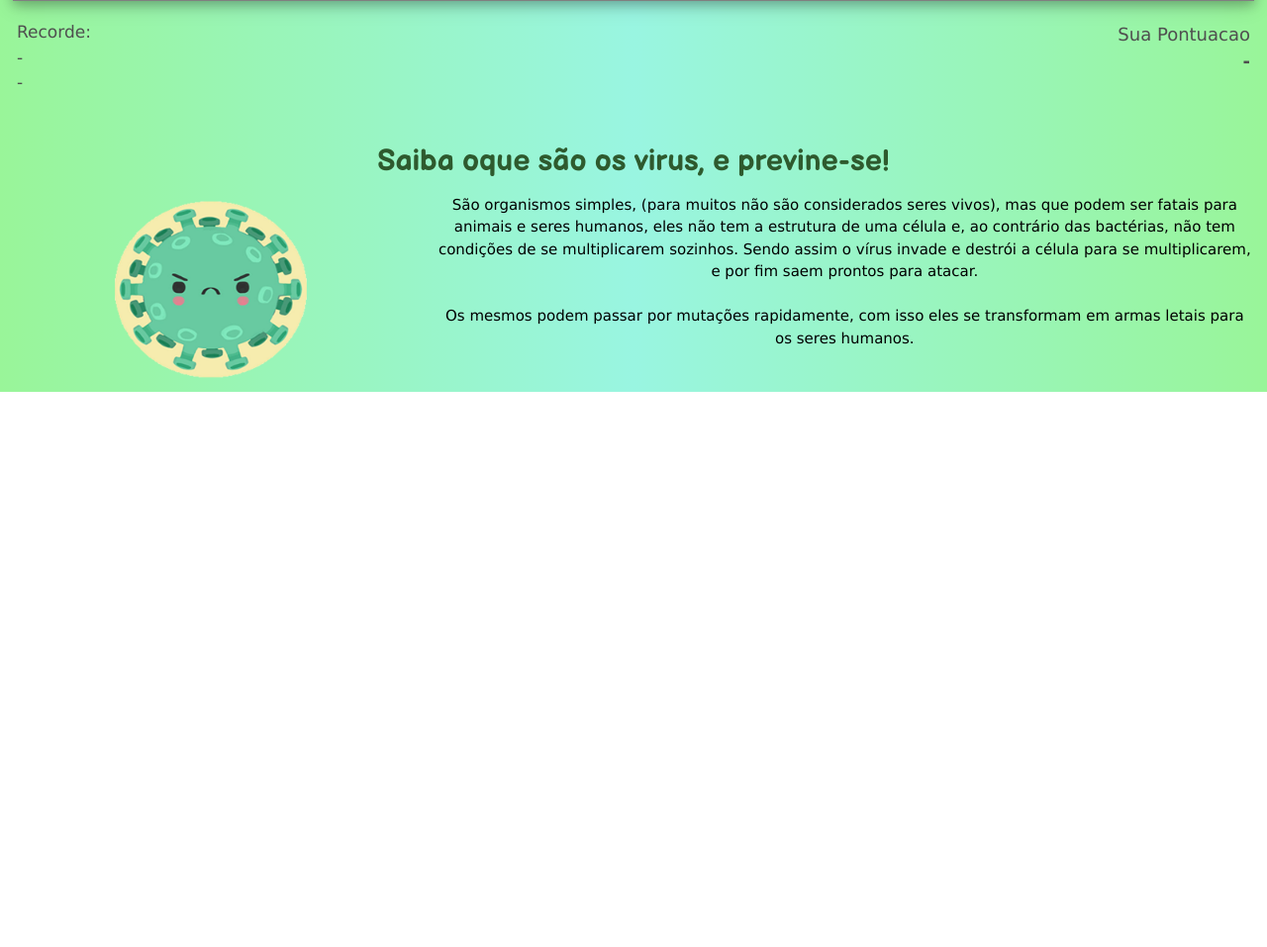
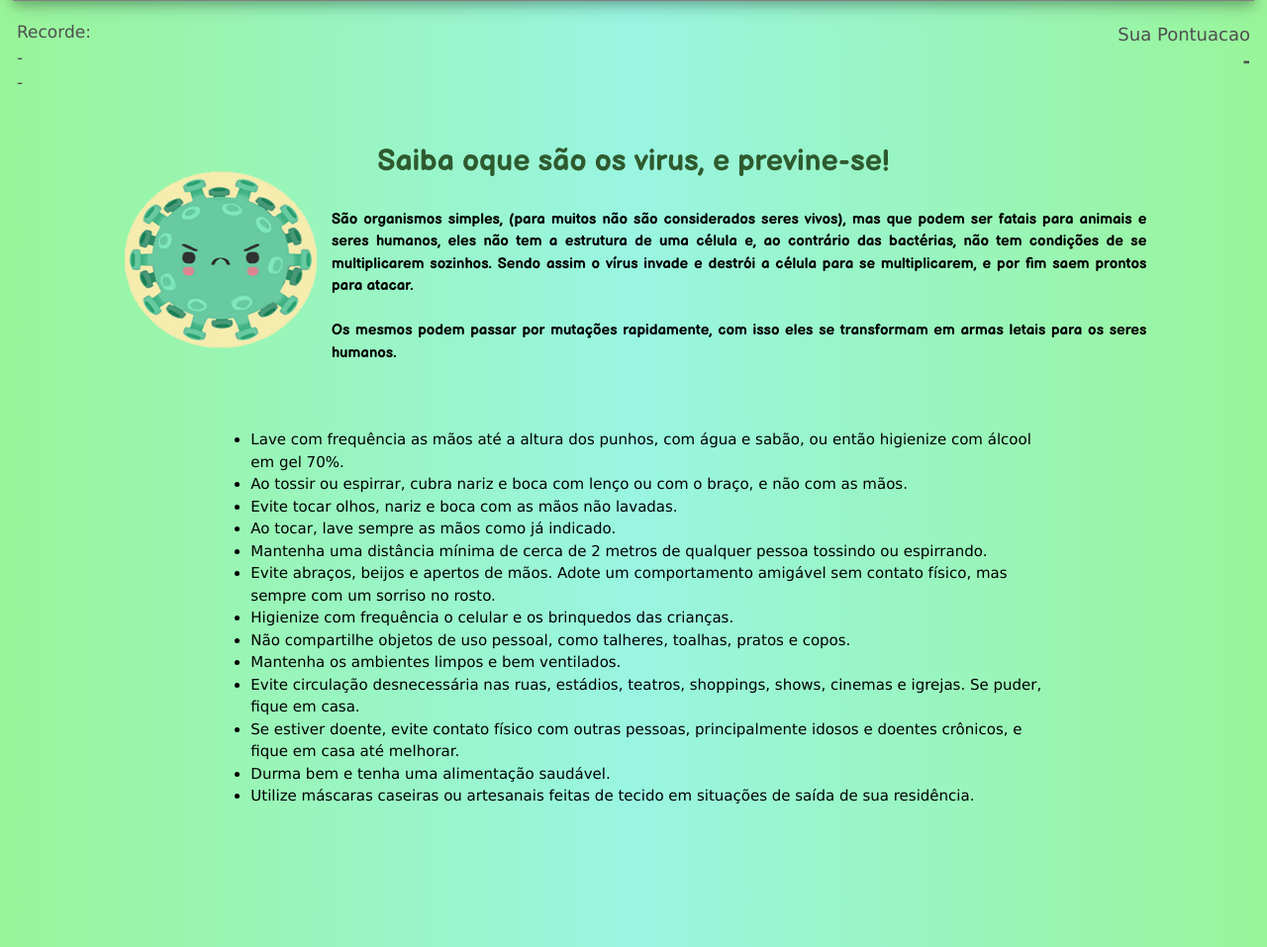
Before and after one commit to YanBasilio/fujadovirus, a PHP site: page / in a window 1280 px wide. Shown: the part 664-1621 px from the top of the page at 99% size. Before the commit the page ends 1060 px from the top, so only its background shows below. Run offline with PHP 8.4, Linux system fonts and the light colour scheme; some libraries are stand-ins or nearby versions.

Commit message:
finalizacao por servico php

```diff
--- a/config.php
+++ b/app.php
@@ -21,7 +21,7 @@ if(isset($_GET['get'])){
             break;
     }
 }elseif(isset($_GET['set'])){
-    switch ($_GET´['set']) {
+    switch ($_GET['set']) {
         case 'recorde':
             $nivel = $_POST['nivel'];
 
@@ -30,7 +30,7 @@ if(isset($_GET['get'])){
 
             if($_POST['recorde'] > $recorde_atual){
                 $recordes->$nivel->recorde = $_POST['recorde'];
-                $recordes->$nivel->nome = $_POST['autor'];
+                $recordes->$nivel->nome = $_POST['nome'];
             }
 
             if(file_put_contents('recordes', convert_uuencode(json_encode($recordes)))){
--- a/content/css/style.css
+++ b/content/css/style.css
@@ -8,8 +8,8 @@ body{
 }
 
 .div-adsense{
-    position: fixed;
-    bottom: 0px;
+    /* position: fixed;
+    bottom: 0px;  */
     max-height: 120px;
     width: 100%;
 }
@@ -140,3 +140,15 @@ body{
     font-weight: 600;
     color: #2e5a2e;
 }
+
+#texto1{
+    text-align: justify;
+    font-family: 'Balsamiq Sans', cursive;
+    padding:15px;
+}
+
+#img-texto1{
+    position: relative;
+    width: 200px;
+    top: -30px;
+}
--- a/index.php
+++ b/index.php
@@ -60,15 +60,36 @@
 
         <div class="w3-row w3-center">
             <h4 class="subtitulo w3-center">Saiba oque são os virus, e previne-se!</h4>
-            <div class="w3-col w3-container m4">
-                <img src="content/img/coroninha.png" style="width:200px;"/>
+            <div class="w3-col m1">&nbsp;</div>
+            <div class="w3-col w3-container m2">
+                <img id="img-texto1"src="content/img/coroninha.png" style="width:200px;"/>
             </div>
-            <div class="w3-col w3-container m8">
+            <div id="texto1" class="w3-col w3-container m8">
                 São organismos simples, (para muitos não são considerados seres vivos), mas que podem ser fatais para animais e
                 seres humanos, eles não tem a estrutura de uma célula e, ao contrário das bactérias, não tem condições de se multiplicarem sozinhos.
                 Sendo assim o vírus invade e destrói a célula para se multiplicarem, e por fim saem prontos para atacar.<br/><br/>
                 Os mesmos podem passar por mutações rapidamente, com isso eles se transformam em armas letais para os seres humanos.
             </div>
+            <div class="w3-col m12">&nbsp;</div>
+            <div class="w3-col m2">&nbsp;</div>
+            <div class="w3-col m8" style="text-align:left;">
+            <ul>
+                <li>Lave com frequência as mãos até a altura dos punhos, com água e sabão, ou então higienize com álcool em gel 70%.</li>
+                <li>Ao tossir ou espirrar, cubra nariz e boca com lenço ou com o braço, e não com as mãos.</li>
+                <li>Evite tocar olhos, nariz e boca com as mãos não lavadas.</li>
+                <li>Ao tocar, lave sempre as mãos como já indicado.</li>
+                <li>Mantenha uma distância mínima de cerca de 2 metros de qualquer pessoa tossindo ou espirrando.</li>
+                <li>Evite abraços, beijos e apertos de mãos. Adote um comportamento amigável sem contato físico, mas sempre com um sorriso no rosto.</li>
+                <li>Higienize com frequência o celular e os brinquedos das crianças.</li>
+                <li>Não compartilhe objetos de uso pessoal, como talheres, toalhas, pratos e copos.</li>
+                <li>Mantenha os ambientes limpos e bem ventilados.</li>
+                <li>Evite circulação desnecessária nas ruas, estádios, teatros, shoppings, shows, cinemas e igrejas. Se puder, fique em casa.</li>
+                <li>Se estiver doente, evite contato físico com outras pessoas, principalmente idosos e doentes crônicos, e fique em casa até melhorar.</li>
+                <li>Durma bem e tenha uma alimentação saudável.</li>
+                <li>Utilize máscaras caseiras ou artesanais feitas de tecido em situações de saída de sua residência. </li>
+            </ul>
+            </div>
+            <div class="w3-col m2">&nbsp;</div>
         </div>
 
         <div class="div-adsense w3-center">
```
Also changed, not shown: content/js/script.js (+17 -10 lines), util/run_config.php (+25 -0 lines), 1 other file.
